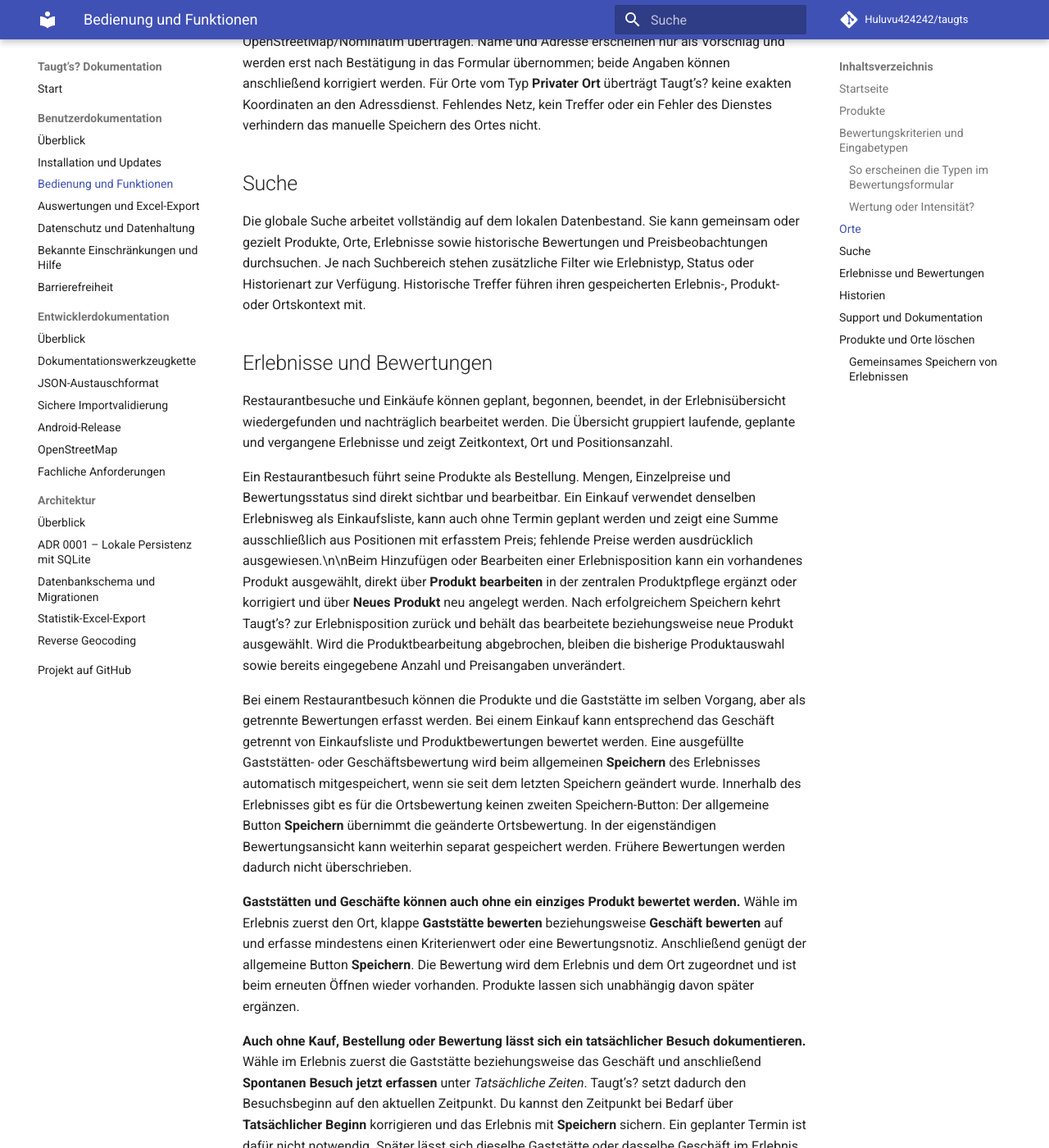
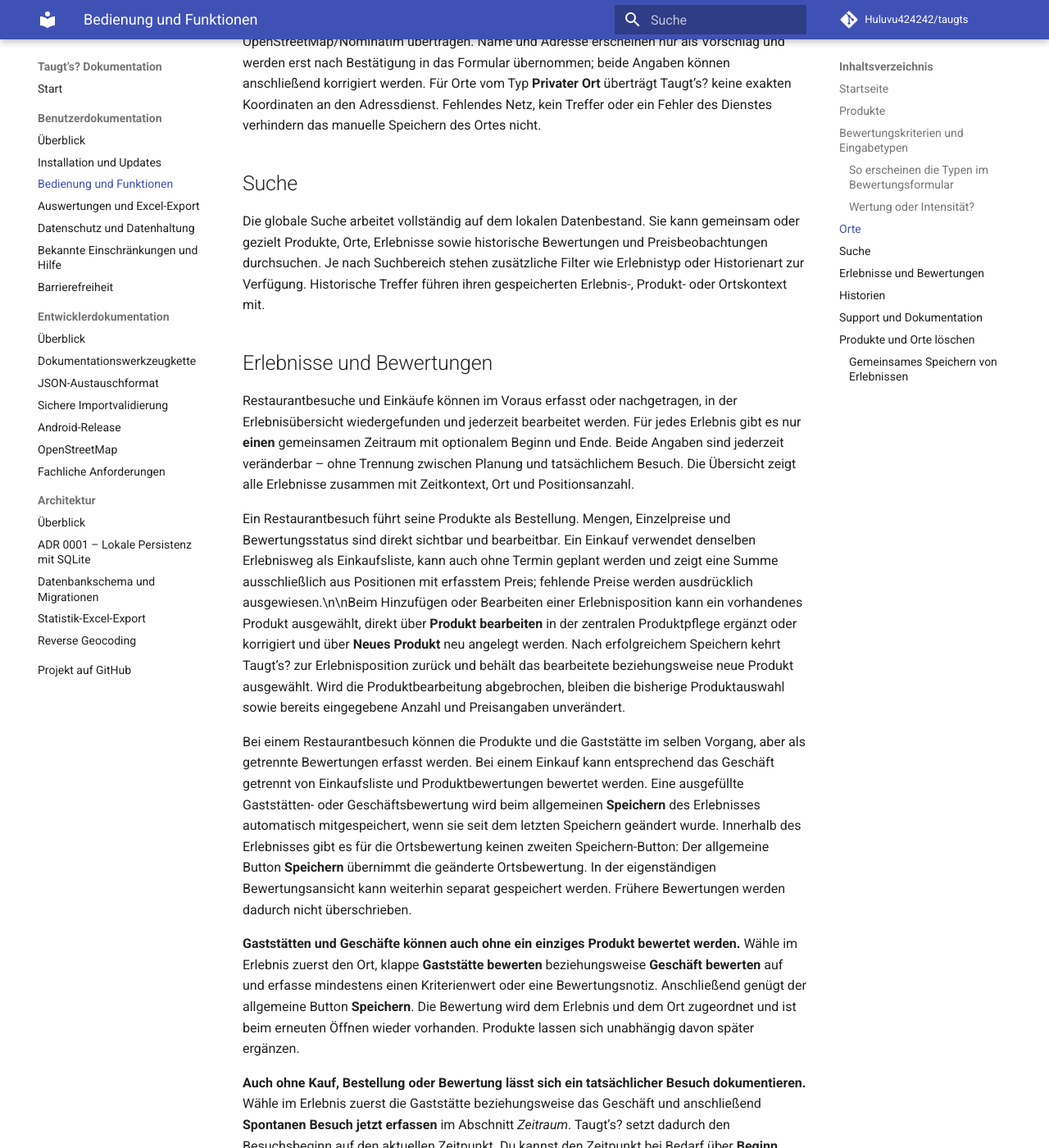
Before and after one commit to Huluvu424242/taugts, an MkDocs documentation site: the page built from docs/benutzer/bedienung.md, in a window 1280 px wide and 1400 px high, scrolled down 2884 px. Shown: the whole window at 82% size. Built offline with MkDocs 1.6.1 and Material for MkDocs 9.7.7, drawn with Linux system fonts in a browser that asks for light colours; comment, search, counter and statistics services are not loaded; some of the changed text lies outside the part shown.

Commit message:
Story #228: Bedienung, Migration und Datenformate dokumentieren

```diff
--- a/docs/benutzer/bedienung.md
+++ b/docs/benutzer/bedienung.md
@@ -63,11 +63,11 @@ Für nicht private Orte kann über **Adresse aus Koordinaten vorschlagen** ausdr
 
 ## Suche
 
-Die globale Suche arbeitet vollständig auf dem lokalen Datenbestand. Sie kann gemeinsam oder gezielt Produkte, Orte, Erlebnisse sowie historische Bewertungen und Preisbeobachtungen durchsuchen. Je nach Suchbereich stehen zusätzliche Filter wie Erlebnistyp, Status oder Historienart zur Verfügung. Historische Treffer führen ihren gespeicherten Erlebnis-, Produkt- oder Ortskontext mit.
+Die globale Suche arbeitet vollständig auf dem lokalen Datenbestand. Sie kann gemeinsam oder gezielt Produkte, Orte, Erlebnisse sowie historische Bewertungen und Preisbeobachtungen durchsuchen. Je nach Suchbereich stehen zusätzliche Filter wie Erlebnistyp oder Historienart zur Verfügung. Historische Treffer führen ihren gespeicherten Erlebnis-, Produkt- oder Ortskontext mit.
 
 ## Erlebnisse und Bewertungen
 
-Restaurantbesuche und Einkäufe können geplant, begonnen, beendet, in der Erlebnisübersicht wiedergefunden und nachträglich bearbeitet werden. Die Übersicht gruppiert laufende, geplante und vergangene Erlebnisse und zeigt Zeitkontext, Ort und Positionsanzahl.
+Restaurantbesuche und Einkäufe können im Voraus erfasst oder nachgetragen, in der Erlebnisübersicht wiedergefunden und jederzeit bearbeitet werden. Für jedes Erlebnis gibt es nur **einen** gemeinsamen Zeitraum mit optionalem Beginn und Ende. Beide Angaben sind jederzeit veränderbar – ohne Trennung zwischen Planung und tatsächlichem Besuch. Die Übersicht zeigt alle Erlebnisse zusammen mit Zeitkontext, Ort und Positionsanzahl.
 
 Ein Restaurantbesuch führt seine Produkte als Bestellung. Mengen, Einzelpreise und Bewertungsstatus sind direkt sichtbar und bearbeitbar. Ein Einkauf verwendet denselben Erlebnisweg als Einkaufsliste, kann auch ohne Termin geplant werden und zeigt eine Summe ausschließlich aus Positionen mit erfasstem Preis; fehlende Preise werden ausdrücklich ausgewiesen.\n\nBeim Hinzufügen oder Bearbeiten einer Erlebnisposition kann ein vorhandenes Produkt ausgewählt, direkt über **Produkt bearbeiten** in der zentralen Produktpflege ergänzt oder korrigiert und über **Neues Produkt** neu angelegt werden. Nach erfolgreichem Speichern kehrt Taugt’s? zur Erlebnisposition zurück und behält das bearbeitete beziehungsweise neue Produkt ausgewählt. Wird die Produktbearbeitung abgebrochen, bleiben die bisherige Produktauswahl sowie bereits eingegebene Anzahl und Preisangaben unverändert.
 
@@ -75,7 +75,7 @@ Bei einem Restaurantbesuch können die Produkte und die Gaststätte im selben Vo
 
 **Gaststätten und Geschäfte können auch ohne ein einziges Produkt bewertet werden.** Wähle im Erlebnis zuerst den Ort, klappe **Gaststätte bewerten** beziehungsweise **Geschäft bewerten** auf und erfasse mindestens einen Kriterienwert oder eine Bewertungsnotiz. Anschließend genügt der allgemeine Button **Speichern**. Die Bewertung wird dem Erlebnis und dem Ort zugeordnet und ist beim erneuten Öffnen wieder vorhanden. Produkte lassen sich unabhängig davon später ergänzen.
 
-**Auch ohne Kauf, Bestellung oder Bewertung lässt sich ein tatsächlicher Besuch dokumentieren.** Wähle im Erlebnis zuerst die Gaststätte beziehungsweise das Geschäft und anschließend **Spontanen Besuch jetzt erfassen** unter *Tatsächliche Zeiten*. Taugt’s? setzt dadurch den Besuchsbeginn auf den aktuellen Zeitpunkt. Du kannst den Zeitpunkt bei Bedarf über **Tatsächlicher Beginn** korrigieren und das Erlebnis mit **Speichern** sichern. Ein geplanter Termin ist dafür nicht notwendig. Später lässt sich dieselbe Gaststätte oder dasselbe Geschäft im Erlebnis bewerten, ohne dass Produkte erfasst werden müssen.\n\nVöllig kontextlose neue Erlebnisse werden nicht gespeichert. Ein tatsächlicher Besuch mit gewähltem Ort und Besuchszeit, eine Ortsbewertung, eine Produktposition, eine Notiz oder eine bewusst angelegte Planung sind hingegen jeweils fachlich verwertbar. Ein ausgewählter Ort ohne Besuchszeit oder weiteren Inhalt allein dokumentiert noch keinen stattgefundenen Besuch.
+**Auch ohne Kauf, Bestellung oder Bewertung lässt sich ein tatsächlicher Besuch dokumentieren.** Wähle im Erlebnis zuerst die Gaststätte beziehungsweise das Geschäft und anschließend **Spontanen Besuch jetzt erfassen** im Abschnitt *Zeitraum*. Taugt’s? setzt dadurch den Besuchsbeginn auf den aktuellen Zeitpunkt. Du kannst den Zeitpunkt bei Bedarf über **Beginn** korrigieren und das Erlebnis mit **Speichern** sichern. Ein geplanter Termin ist dafür nicht notwendig. Später lässt sich dieselbe Gaststätte oder dasselbe Geschäft im Erlebnis bewerten, ohne dass Produkte erfasst werden müssen.\n\nVöllig kontextlose neue Erlebnisse werden nicht gespeichert. Ein tatsächlicher Besuch mit gewähltem Ort und Besuchszeit, eine Ortsbewertung, eine Produktposition, eine Notiz oder eine bewusst angelegte Planung sind hingegen jeweils fachlich verwertbar. Ein ausgewählter Ort ohne Besuchszeit oder weiteren Inhalt allein dokumentiert noch keinen stattgefundenen Besuch.
 
 ## Historien
 
@@ -101,4 +101,4 @@ Eine fehlende Zuordnung kann später korrigiert werden: Öffne das betroffene Er
 
 Beim Erfassen oder Bearbeiten eines Restaurantbesuchs oder Einkaufs können zunächst Produkte, Mengen, Preise und Produktbewertungen ergänzt werden. Diese Änderungen sind **bis zum allgemeinen Button „Speichern“ nur ein Entwurf**. Die Aktionen in den Unterformularen übernehmen Eingaben in den Entwurf und speichern den Erlebnis-Gesamtstand nicht selbst. Der gemeinsame Speichervorgang umfasst Basisdaten, Produktpositionen, Preise sowie vorhandene Orts- und Produktbewertungen atomar: Entweder werden alle Änderungen übernommen oder bei einem Fehler keine davon. In diesem Fall bleibt der Entwurf auf dem Bildschirm erhalten und kann korrigiert und erneut gespeichert werden.
 
-Ein spontaner Besuch mit Ort und Besuchszeit lässt sich auch ohne Produkte oder Bewertungen speichern. Eine gültige Planung ist ebenfalls ohne Produkte möglich. Check-in und Checkout ändern zunächst nur die Zeitangaben im Entwurf; der gemeinsame Button **Speichern** übernimmt sie dauerhaft. Beim Verlassen ohne diese Aktion werden Änderungen nicht übernommen. **Produkt anlegen/bearbeiten** pflegt dagegen eigenständige Stammdaten mit einem separaten Speicherweg; die übrigen ungespeicherten Erlebnisangaben bleiben erhalten.
+Ein spontaner Besuch mit Ort und Besuchszeit lässt sich auch ohne Produkte oder Bewertungen speichern. Eine gültige Planung ist ebenfalls ohne Produkte möglich. Beginn und Ende sind jederzeit direkt bearbeitbar; erst der gemeinsame Button **Speichern** übernimmt den aktuellen Zeitraum dauerhaft. Beim Verlassen ohne diese Aktion werden Änderungen nicht übernommen. **Produkt anlegen/bearbeiten** pflegt dagegen eigenständige Stammdaten mit einem separaten Speicherweg; die übrigen ungespeicherten Erlebnisangaben bleiben erhalten.
```
